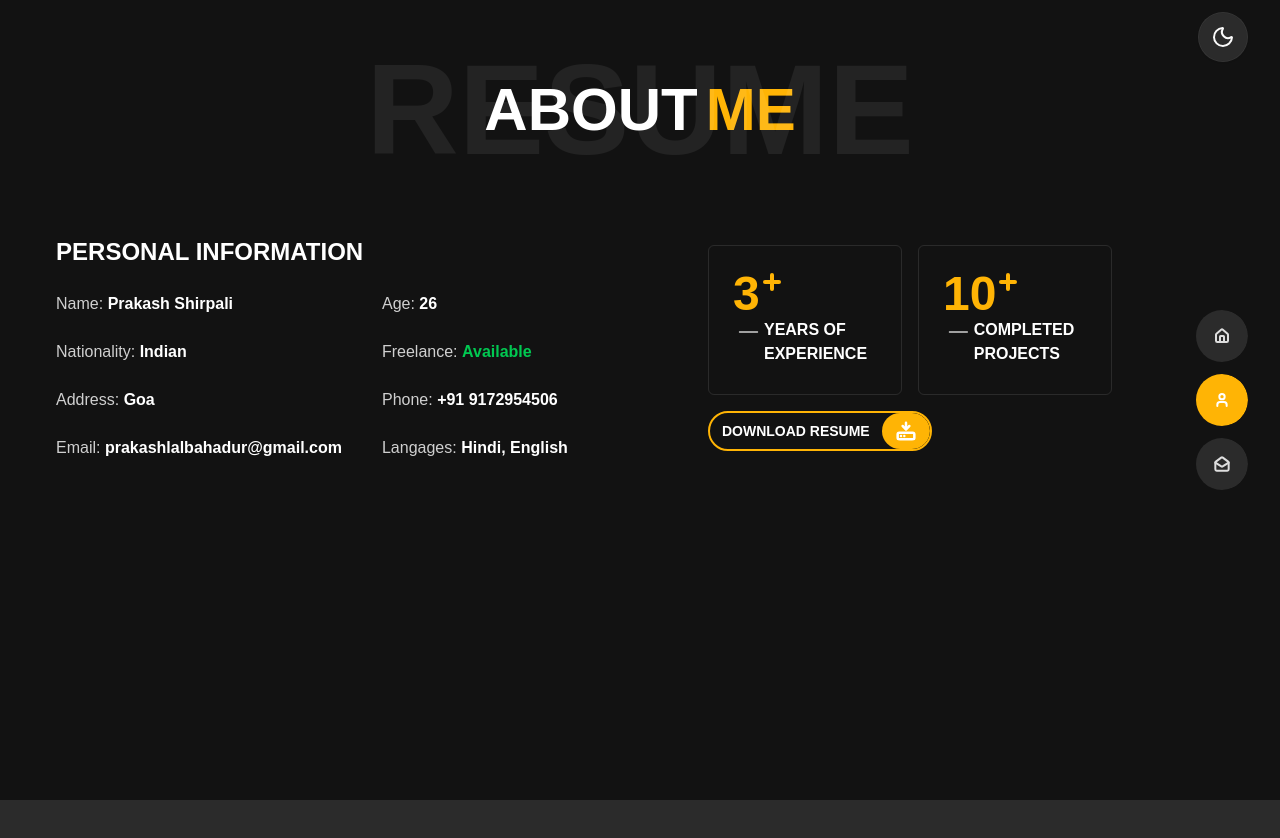
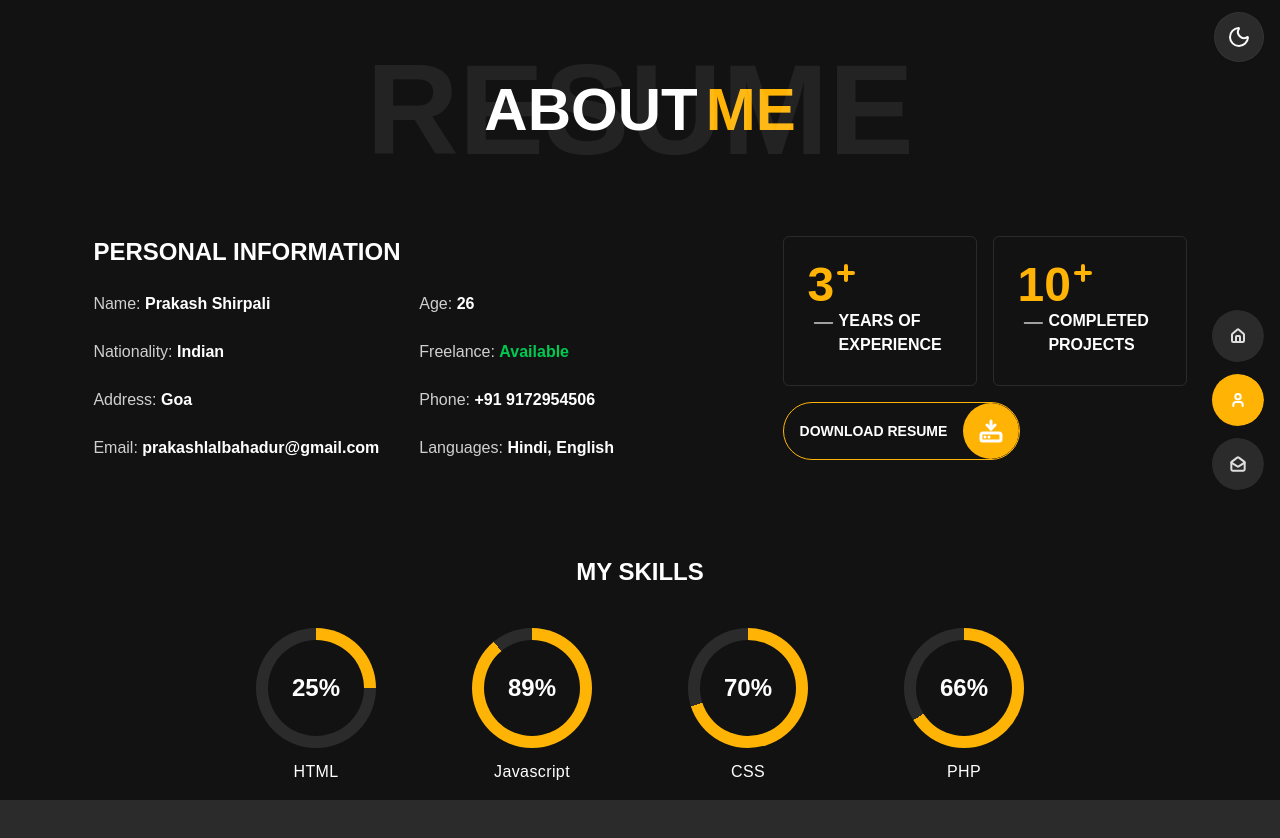
Before and after one commit to PrakashShirpali/portfolio, a React (Vite) app: page /portfolio/about in a window 1280 px wide. Shown: the top 838 px of the page. Before the commit the page ends 800 px from the top, so only its background shows below. Built offline with nearby package versions, Linux system fonts and the light colour scheme.

Commit message:
added animations and improved overall layouts and responsiveness

```diff
--- a/package.json
+++ b/package.json
@@ -20,7 +20,9 @@
     "radix-ui": "^1.4.3",
     "react": "^19.1.1",
     "react-dom": "^19.1.1",
+    "react-icons": "^5.6.0",
     "react-router-dom": "^7.13.2",
+    "react-type-animation": "^3.2.0",
     "shadcn": "^4.1.0",
     "tailwind-merge": "^3.5.0",
     "tailwindcss": "^4.2.2",
--- /dev/null
+++ b/src/components/PageButton.tsx
@@ -0,0 +1,39 @@
+import { motion } from "framer-motion";
+import { Button } from "./ui/button";
+import type { LucideIcon } from "lucide-react";
+
+type PageButtonProps = {
+  Icon: LucideIcon;
+  text?: string;
+};
+
+const PageButton = ({ Icon, text }: PageButtonProps) => {
+
+  return (
+    <>
+      {/* Animated background */}
+      <motion.div
+        className="absolute inset-0 bg-mtheme"
+        style={{ transformOrigin: "right" }}
+        variants={{
+          rest: { scaleX: 0 },
+          hover: { scaleX: 1 }
+        }}
+        transition={{ duration: 0.3 }}
+      />
+
+      {/* Content */}
+      <span className="relative z-10 uppercase px-4 font-bold text-sm text-pforeground md:group-hover:text-white transition-colors duration-500">
+        {text}
+      </span>
+
+      <Button className="relative z-10 text-white border-none rounded-full h-14 w-14" variant={"mine"}>
+        <Icon
+          className="size-6 shrink-0"
+          strokeWidth={3}
+        />
+      </Button></>
+  )
+}
+
+export default PageButton;
--- a/src/components/PageTransition.tsx
+++ b/src/components/PageTransition.tsx
@@ -3,6 +3,7 @@ import { motion } from "framer-motion"
 export default function PageTransition({ children }: { children: React.ReactNode }) {
   return (
     <div className="overflow-hidden">
+
       {/* Sliding layer */}
       <motion.div
         initial={{ y: "0%" }}
@@ -11,7 +12,7 @@ export default function PageTransition({ children }: { children: React.ReactNode
           duration: 0.5,
           ease: "easeOut"
         }}
-        className="fixed inset-0 bg-icon-background z-50"
+        className="fixed inset-0 bg-icon-background z-20"
       />
 
       {/* Page content */}
@@ -23,10 +24,11 @@ export default function PageTransition({ children }: { children: React.ReactNode
           duration: 0.6,
           ease: "easeOut"
         }}
-        className="relative"
+        className="relative min-h-screen flex"
       >
         {children}
       </motion.div>
+
     </div>
   )
 }
--- /dev/null
+++ b/src/components/ShowCard.tsx
@@ -0,0 +1,16 @@
+import { Minus, Plus } from "lucide-react";
+
+type PageButtonProps = {
+  number: number;
+  text?: string;
+};
+const ShowCard = ({ number, text }: PageButtonProps) => {
+  return (
+    <div className="border rounded-sm p-6">
+      <span className="text-mtheme text-5xl font-black flex">{number}<Plus strokeWidth={4} /></span>
+      <span className="uppercase font-semibold text-pforeground flex relative w-36"><Minus strokeWidth={1} size={52} className="opacity-80 relative bottom-3" />{text}</span>
+    </div>
+  )
+}
+
+export default ShowCard;
--- /dev/null
+++ b/src/components/SkillCircle.tsx
@@ -0,0 +1,56 @@
+import { motion, useMotionValue, useTransform, animate, useInView } from "framer-motion";
+import { useRef, useEffect } from "react";
+
+type SkillCircleProps = {
+  name: string;
+  percent: number;
+};
+
+const SkillCircle = ({ name, percent }: SkillCircleProps) => {
+
+  const ref = useRef(null);
+  const isInView = useInView(ref, { once: true });
+
+  // animated value
+  const progress = useMotionValue(0);
+
+  // number animation
+  const rounded = useTransform(progress, (latest) => Math.round(latest));
+
+  // background animation
+  const background = useTransform(
+    progress,
+    (latest) =>
+      `conic-gradient(var(--mtheme) ${latest}%, var(--icon-background) 0)`
+  );
+
+  useEffect(() => {
+    if (isInView) {
+      animate(progress, percent, { duration: 1.6, ease: "easeOut" });
+    }
+  }, [isInView, percent, progress]);
+
+  return (
+    <div ref={ref} className="flex flex-col items-center gap-3">
+
+      <motion.div
+        style={{ background }}
+        className="relative flex items-center justify-center w-30 h-30 rounded-full"
+      >
+        {/* inner circle */}
+        <div className="absolute w-24 h-24 bg-pbackground rounded-full flex items-center justify-center">
+
+          <div className="text-pforeground text-2xl font-semibold">
+            <motion.span>{rounded}</motion.span>%
+          </div>
+
+        </div>
+      </motion.div>
+
+      <p className="text-pforeground tracking-wide">{name}</p>
+
+    </div>
+  );
+};
+
+export default SkillCircle;
--- a/src/layouts/MainLayout.tsx
+++ b/src/layouts/MainLayout.tsx
@@ -5,16 +5,14 @@ import PageTransition from "@/components/PageTransition";
 
 const MainLayout = () => {
   return (
-    <>
-      <PageTransition>
-        <div className="min-h-screen flex bg-pbackground max-md:flex-col">
-          <main className="flex-1 flex">
-            <Outlet />
-          </main>
-          <Navbar />
-        </div>
-      </PageTransition>
-    </>
+    <div className="min-h-screen flex bg-pbackground max-md:flex-col">
+      <main className="flex-1">
+        <PageTransition>
+          <Outlet />
+        </PageTransition>
+      </main>
+      <Navbar />
+    </div>
   )
 }
 
--- a/src/layouts/Navbar.tsx
+++ b/src/layouts/Navbar.tsx
@@ -13,7 +13,7 @@ const Navbar = () => {
   ];
 
   return (
-    <div className="flex flex-col gap-y-8 pr-8 py-3 w-28 relative items-end max-md:pr-0 max-md:w-full">
+    <div className="flex-1 flex flex-col gap-y-8 pr-4 py-3 w-28 fixed right-0 h-screen items-end max-md:pr-0 max-md:w-full z-30">
       <ModeToggle />
       <ul className="absolute top-1/2 -translate-y-1/2 flex flex-col gap-y-3 items-end max-md:fixed max-md:bottom-0 max-md:top-auto max-md:translate-y-0 max-md:flex-row max-md:gap-x-3 max-md:bg-nav-background max-md:shadow-[0_0_47px_oklch(0.9_0_0)] dark:shadow-none max-md:w-full max-md:justify-evenly max-md:z-10 max-md:p-2">
         {navItems.map((item) => {
--- a/src/pages/About.tsx
+++ b/src/pages/About.tsx
@@ -1,100 +1,100 @@
-import { Button } from "@/components/ui/button";
-import { HardDriveDownload, Minus, Plus } from "lucide-react";
+
+import { HardDriveDownload } from "lucide-react";
 import { motion } from "framer-motion";
 import PageHeader from "@/components/PageHeader";
+import PageButton from "@/components/PageButton";
+import ShowCard from "@/components/ShowCard";
+import SkillCircle from "@/components/SkillCircle";
 
 
 
 const About = () => {
+
+  const showcardData = [
+    { number: 3, text: "years of experience" },
+    { number: 10, text: "completed projects" }
+  ];
+
+  const personalInfo = [
+    { label: "Name", value: "Prakash Shirpali" },
+    { label: "Age", value: "26" },
+    { label: "Nationality", value: "Indian" },
+    { label: "Freelance", value: "Available", valueClass: "text-green-500" },
+    { label: "Address", value: "Goa" },
+    { label: "Phone", value: "+91 9172954506" },
+    { label: "Email", value: "prakashlalbahadur@gmail.com" },
+    { label: "Languages", value: "Hindi, English" },
+  ];
+
+  const skills = [
+    { name: "HTML", percent: 25 },
+    { name: "Javascript", percent: 89 },
+    { name: "CSS", percent: 70 },
+    { name: "PHP", percent: 66 },
+    { name: "Wordpress", percent: 95 },
+    { name: "Jquery", percent: 50 },
+    { name: "Angular", percent: 65 },
+    { name: "React", percent: 45 },
+  ];
+
   return (
-    <div className="flex-1 max-md:pb-12">
+    <div className="flex-1">
+
       <PageHeader first="about" second="me" third="resume" />
 
       <div className="flex items-center justify-evenly max-md:flex-col max-md:gap-y-6 p-4">
+
         <div className="flex flex-col max-md:items-center">
           <h1 className="text-2xl font-bold uppercase mb-6 text-pforeground max-sm:text-xl">personal information</h1>
+
           <ul className="grid grid-cols-2 gap-y-6 gap-x-10 text-pforeground max-md:text-center max-sm:flex max-sm:flex-col">
-            <li>
-              <span className="opacity-80">Name: </span>
-              <span className="font-semibold text-pforeground">Prakash Shirpali</span>
-            </li>
-            <li>
-              <span className="opacity-80">Age: </span>
-              <span className="font-semibold">26</span>
-            </li>
-            <li>
-              <span className="opacity-80">Nationality: </span>
-              <span className="font-semibold">Indian</span>
-            </li>
-            <li>
-              <span className="opacity-80">Freelance: </span>
-              <span className="font-semibold text-green-500">Available</span>
-            </li>
-            <li>
-              <span className="opacity-80">Address: </span>
-              <span className="font-semibold">Goa</span>
-            </li>
-            <li>
-              <span className="opacity-80">Phone: </span>
-              <span className="font-semibold">+91 9172954506</span>
-            </li>
-            <li>
-              <span className="opacity-80">Email: </span>
-              <span className="font-semibold">prakashlalbahadur@gmail.com</span>
-            </li>
-            <li>
-              <span className="opacity-80">Langages: </span>
-              <span className="font-semibold">Hindi, English</span>
-            </li>
+            {personalInfo.map((item) => (
+              <li key={item.label}>
+                <span className="opacity-80">{item.label}: </span>
 
+                <span
+                  className={`font-semibold ${item.valueClass ? item.valueClass : ""
+                    }`}
+                >
+                  {item.value}
+                </span>
+              </li>
+            ))}
           </ul>
 
         </div>
 
         <div className="flex gap-y-4 flex-col max-md:items-center">
+
           <div className="flex gap-x-4 max-sm:flex-col max-sm:gap-y-4">
-            <div className="border rounded-sm p-6">
-              <span className="text-mtheme text-5xl font-black flex">3<Plus strokeWidth={4} /></span>
-              <span className="uppercase font-semibold text-pforeground flex relative w-36"><Minus strokeWidth={1} size={52} className="opacity-80 relative bottom-3" />years of experience</span>
-            </div>
-            <div className="border rounded-sm p-6">
-              <span className="text-mtheme text-5xl font-black flex">10<Plus strokeWidth={4} /></span>
-              <span className="uppercase font-semibold text-pforeground flex relative w-36"><Minus strokeWidth={1} size={52} className="opacity-80 relative bottom-3" />Completed Projects</span>
-            </div>
+            {showcardData.map((card, index) => (
+              <ShowCard key={index} number={card.number} text={card.text} />
+            ))}
           </div>
+
           <a href="/portfolio/PRAKASH_SHIRPALI_RESUME.pdf" target="blank">
             <motion.div
               whileHover="hover"
               initial="rest"
-              className="relative overflow-hidden border-2 border-mtheme w-fit rounded-full flex items-center cursor-pointer group"
+              className="relative overflow-hidden border border-mtheme w-fit h-fit rounded-full flex items-center cursor-pointer group"
             >
-              {/* Animated background */}
-              <motion.div
-                className="absolute inset-0 bg-mtheme"
-                style={{ transformOrigin: "right" }}
-                variants={{
-                  rest: { scaleX: 0 },
-                  hover: { scaleX: 1 }
-                }}
-                transition={{ duration: 0.3 }}
-              />
-
-              {/* Content */}
-              <span className="relative z-10 uppercase px-3 font-bold text-sm text-pforeground md:group-hover:text-white transition-colors duration-500">
-                download resume
-              </span>
-
-              <Button asChild variant="mine">
-                <HardDriveDownload
-                  className="relative z-10 text-white border-none p-2"
-                  size={48}
-                  strokeWidth={3}
-                />
-              </Button>
+              <PageButton Icon={HardDriveDownload} text="download resume" />
             </motion.div>
           </a>
+
+        </div>
+
+      </div>
+
+      <div className="flex flex-col items-center py-20 relative left-[50vw] -translate-x-1/2">
+        <h1 className="text-2xl font-bold uppercase mb-6 text-pforeground max-sm:text-xl">My Skills</h1>
+        <div className="grid grid-cols-4 max-md:grid-cols-2 gap-y-6 gap-x-24 mt-4">
+          {skills.map((skill, index) => (
+            <SkillCircle key={index} name={skill.name} percent={skill.percent} />
+          ))}
         </div>
       </div>
+
     </div>
   )
 }
--- a/src/pages/Contact.tsx
+++ b/src/pages/Contact.tsx
@@ -1,9 +1,110 @@
 import PageHeader from "@/components/PageHeader";
+import { Button } from "@/components/ui/button";
+import { MailOpen, Map, Phone } from "lucide-react";
+import { FaFacebookF, FaGithub, FaLinkedin } from "react-icons/fa";
+import { AiFillInstagram } from "react-icons/ai";
+import { IoLogoWhatsapp } from "react-icons/io";
 
 const Contact = () => {
+
+
+  const contactInfos = [
+    {
+      Cicon: Map,
+      Ctitle: "Address",
+      Cbody: "Airport Runway Viewpoint, Dabolim, Mormugao,Goa, India."
+    },
+    {
+      Cicon: MailOpen,
+      Ctitle: "Mail me",
+      Cbody: "prakashlalbahadur@gmail.com"
+    },
+
+    {
+      Cicon: Phone,
+      Ctitle: "Call me",
+      Cbody: "+91 9172954506"
+    }
+
+  ];
+
+  const socialMedia = [
+    {
+      Sicon: FaGithub,
+      Slink: "github"
+    },
+    {
+      Sicon: FaLinkedin,
+      Slink: "linkedin"
+    },
+    {
+      Sicon: FaFacebookF,
+      Slink: "facebook"
+    },
+    {
+      Sicon: AiFillInstagram,
+      Slink: "instagram"
+    },
+    {
+      Sicon: IoLogoWhatsapp,
+      Slink: "whatsapp"
+    },
+
+  ];
+
+
   return (
-    <div className="flex-1 max-md:pb-12">
+    <div className="flex-1">
+
       <PageHeader first="get in" second="touch" third="contact" />
+
+      <div className="flex max-md:flex-col px-4 justify-evenly">
+
+        <div className="flex flex-col gap-y-6">
+          <h1 className="text-2xl max-md:text-center font-bold uppercase text-pforeground">
+            Don't be shy !
+          </h1>
+          <span className="text-pforeground">Feel free to get in touch with me. I am always open to discussing new projects, creative ideas or opportunities to be part of your visions.</span>
+
+          {contactInfos.map((info, index) => (
+            <div key={index} className="flex gap-x-2">
+              <div>{info.Cicon && <info.Cicon fill=" var(--mtheme)" color="var(--pbackground)" size={44} />}</div>
+              <div className="flex flex-col">
+                <span className="text-pforeground opacity-80 uppercase">{info.Ctitle}</span>
+                <span className="text-pforeground font-semibold">{info.Cbody}</span>
+              </div>
+            </div>
+          ))}
+
+          <ul className="flex gap-x-4 max-md:mx-auto">
+            {socialMedia.map((media, index) => (
+              <li key={index}>
+
+                <a href={media.Slink} target="_blank" rel="noopener noreferrer">
+                  <Button
+                    className="rounded-full p-2 size-10 border-none bg-icon-background text-icon-foreground md:hover:bg-mtheme md:hover:text-white transition-colors duration-15"
+                  >
+                    {media.Sicon && <media.Sicon className="size-5" />}
+                  </Button>
+
+                </a>
+              </li>
+            ))}
+          </ul>
+
+        </div>
+
+        {/* <div>
+          <div>
+            <Input></Input>
+            <Input></Input>
+          </div>
+          <Input></Input>
+          <Textarea></Textarea>
+          <PageButton Icon={Send} text="send message" />
+        </div> */}
+      </div>
+
     </div>
   )
 }
```
Also changed, not shown: src/components/ui/input.tsx (added, +19 -0 lines), src/components/ui/textarea.tsx (added, +18 -0 lines), src/pages/Home.tsx (+29 -31 lines), 1 other file (tests, documents, lock files or other folders).
